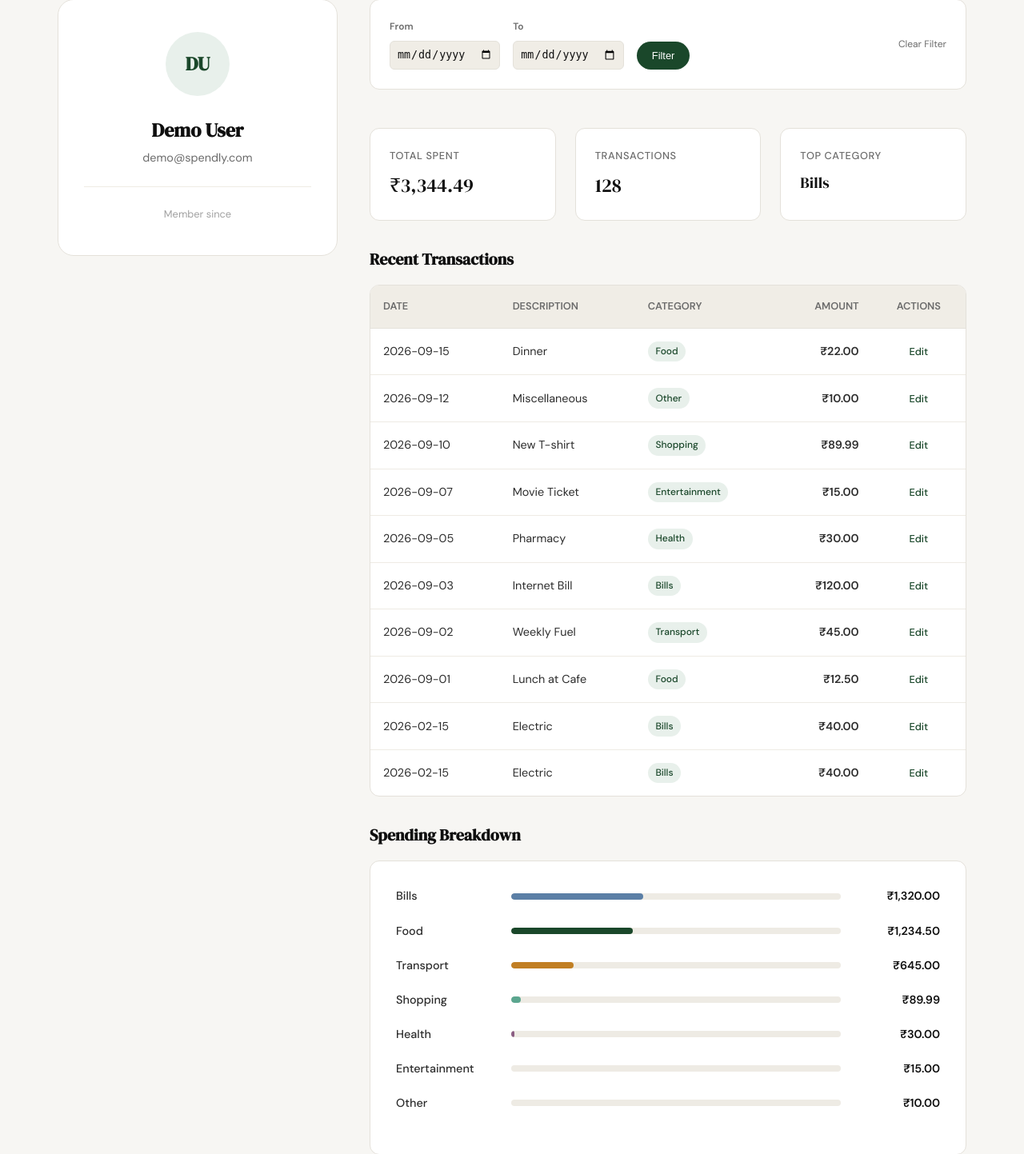
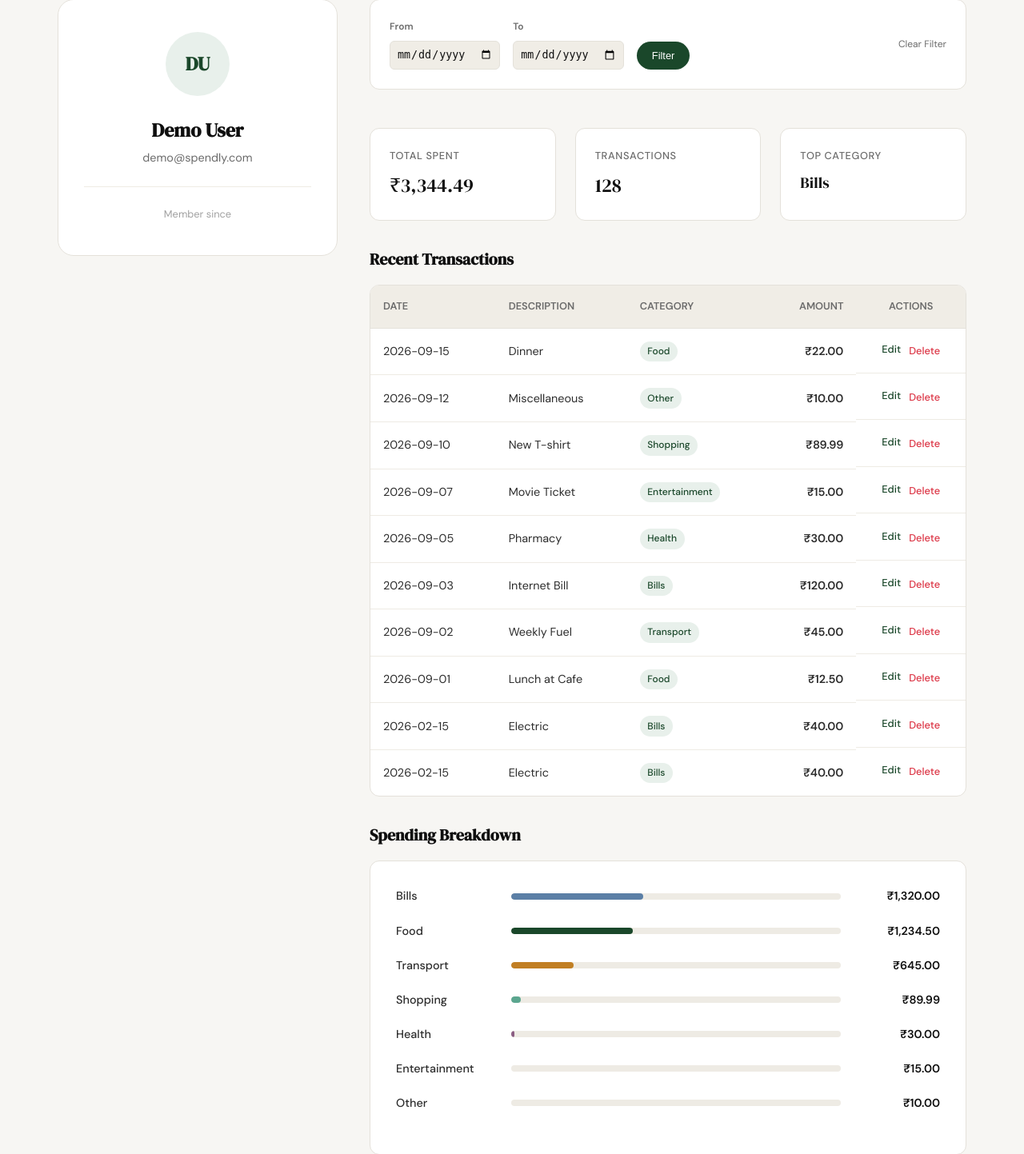
Before and after one commit to annangiganesh12/spendly, a Flask app: page /profile in a window 1280 px wide. Shown: the part 110-1553 px from the top of the page at 80% size. Run offline with Flask 3, Linux system fonts and the light colour scheme; a user stored in the database is signed in; data comes from the database, SQL or seed files in the repository; both versions use the stored data as it was after the commit.

Commit message:
feat: allow users to delete expenses with confirmation (#9)

```diff
--- a/app.py
+++ b/app.py
@@ -259,9 +259,29 @@ def edit_expense(id):
     return render_template("edit_expense.html", expense=expense, categories=CATEGORIES, default_date=date.today().isoformat())
 
 
-@app.route("/expenses/<int:id>/delete")
+@app.route("/expenses/<int:id>/delete", methods=["POST"])
+@login_required
 def delete_expense(id):
-    return "Delete expense — coming in Step 9"
+    user_id = session.get("user_id")
+
+    with get_db() as conn:
+        # Ownership Verification
+        expense = conn.execute(
+            "SELECT id FROM expenses WHERE id = ? AND user_id = ?",
+            (id, user_id)
+        ).fetchone()
+
+        if not expense:
+            abort(404)
+
+        # Parameterized Deletion
+        conn.execute(
+            "DELETE FROM expenses WHERE id = ? AND user_id = ?",
+            (id, user_id)
+        )
+        conn.commit()
+
+    return redirect(url_for("profile"))
 
 
 if __name__ == "__main__":
--- a/templates/profile.html
+++ b/templates/profile.html
@@ -243,6 +243,19 @@
         text-decoration: underline;
     }
 
+    .delete-link {
+        font-size: 0.8rem;
+        color: #dc3545;
+        text-decoration: none;
+        font-weight: 500;
+        transition: opacity 0.2s ease;
+    }
+
+    .delete-link:hover {
+        opacity: 0.7;
+        text-decoration: underline;
+    }
+
     @media (max-width: 900px) {
         .profile-container {
             grid-template-columns: 1fr;
@@ -322,8 +335,15 @@
                                 <td>{{ tx.description }}</td>
                                 <td><span class="cat-badge">{{ tx.category }}</span></td>
                                 <td class="amt-cell">{{ tx.amount | format_currency }}</td>
-                                <td style="text-align: center;">
+                                <td style="text-align: center; display: flex; gap: 10px; justify-content: center;">
                                     <a href="{{ url_for('edit_expense', id=tx['id']) }}" class="edit-link">Edit</a>
+
+                                    <form action="{{ url_for('delete_expense', id=tx['id']) }}"
+                                          method="POST"
+                                          style="display: inline;"
+                                          onsubmit="return confirm('Are you sure you want to delete this expense?');">
+                                        <button type="submit" class="delete-link" style="background: none; border: none; padding: 0; cursor: pointer; font-family: inherit;">Delete</button>
+                                    </form>
                                 </td>
                             </tr>
                         {% endfor %}
```
Also changed, not shown: .claude/specs/09-delete-expense.md (added), spendly.db.
